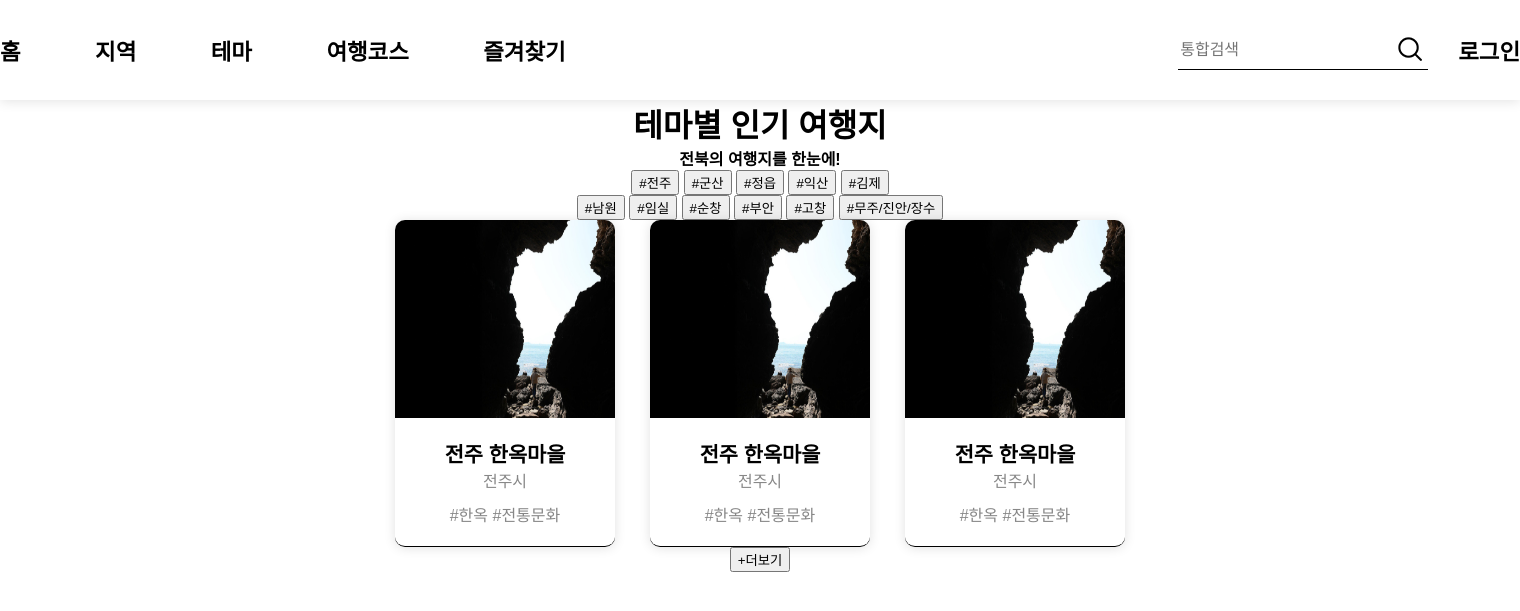
After one commit to Milk0621/project-jeonbuk-tour, a Flask app: page /theme in a window 1520 px wide. The commit adds this page. Shown: the top 611 px of the page. Run offline with Flask 3, Linux system fonts and the light colour scheme; some libraries are stand-ins or nearby versions.

Commit message:
html css

```diff
--- a/app.py
+++ b/app.py
@@ -3,6 +3,14 @@ app = Flask(__name__)
 
 @app.route("/")
 def home():
-    return render_template("header.html")
+    return render_template("home.html")
+
+@app.route("/region")
+def region():
+    return render_template("region.html")
+
+@app.route("/theme")
+def theme():
+    return render_template("theme.html")
 
 app.run(debug=True)
--- /dev/null
+++ b/dao/user_dao.py
@@ -0,0 +1 @@
+import pymysql
--- /dev/null
+++ b/static/css/region.css
@@ -0,0 +1,43 @@
+.wrap{
+    width: 1520px;
+    margin: 0 auto;
+    text-align: center;
+}
+.content-box{
+    display: flex;
+    flex-wrap: wrap;
+    flex-direction: row;
+    justify-content: center;
+    align-items: center;
+    gap: 35px;
+}
+.content{
+    width: 220px;
+    box-shadow: 0px 1px 12px 0px #0000001f;
+    border-radius: 10px;
+    display: flex;
+    flex-direction: column;
+    justify-content: center;
+    border-bottom: 1px solid #000;
+}
+.content img{
+    width: 220px;
+    height: 198px;
+    border-radius: 10px;
+    border-bottom-left-radius: 0;
+    border-bottom-right-radius: 0;
+    vertical-align: top;
+}
+.content .txt{
+    margin: 20px 0;
+}
+.content .txt h3{
+    font-size: 1.3rem;
+}
+.content .txt p{
+    font-weight: 400;
+    color: #878787;
+}
+.content .txt p:last-child{
+    margin-top: 10px;
+}
--- a/templates/header.html
+++ b/templates/header.html
@@ -20,11 +20,11 @@
     <header>
         <div class="container">
             <ul>
-                <li><a href="#">홈</a></li>
-                <li><a href="#">지역</a></li>
-                <li><a href="#">테마</a></li>
-                <li><a href="#">여행코스</a></li>
-                <li><a href="#">즐겨찾기</a></li>
+                <li><a href="/">홈</a></li>
+                <li><a href="/region">지역</a></li>
+                <li><a href="/theme">테마</a></li>
+                <li><a href="/course">여행코스</a></li>
+                <li><a href="/favorite">즐겨찾기</a></li>
             </ul>
             <div class="right">
                 <div class="search">
--- a/templates/home.html
+++ b/templates/home.html
@@ -6,6 +6,6 @@
     <title>Home</title>
 </head>
 <body>
-    {%include header.html%}
+    {%include "header.html"%}
 </body>
 </html>
--- /dev/null
+++ b/templates/theme.html
@@ -0,0 +1,60 @@
+<!DOCTYPE html>
+<html lang="en">
+<head>
+    <meta charset="UTF-8">
+    <meta name="viewport" content="width=device-width, initial-scale=1.0">
+    <title>theme</title>
+    <link rel="stylesheet" href="{{url_for('static', filename='./css/region.css')}}">
+</head>
+<body>
+    {%include "header.html"%}
+    <div class="wrap">
+        <h1>테마별 인기 여행지</h1>
+        <p>전북의 여행지를 한눈에!</p>
+        <div class="region">
+            <div>
+                <button value="jeonju">#전주</button>
+                <button value="jeonju">#군산</button>
+                <button value="jeonju">#정읍</button>
+                <button value="jeonju">#익산</button>
+                <button value="jeonju">#김제</button>
+            </div>
+            <div>
+                <button value="jeonju">#남원</button>
+                <button value="jeonju">#임실</button>
+                <button value="jeonju">#순창</button>
+                <button value="jeonju">#부안</button>
+                <button value="jeonju">#고창</button>
+                <button value="jeonju">#무주/진안/장수</button>
+            </div>
+        </div>
+        <div class="content-box">
+            <div class="content">
+                <img src="{{url_for('static', filename='./img/img.jpg')}}" alt="">
+                <div class="txt">
+                    <h3>전주 한옥마을</h5>
+                    <p>전주시</p>
+                    <p>#한옥 #전통문화</p>
+                </div>
+            </div>
+            <div class="content">
+                <img src="{{url_for('static', filename='./img/img.jpg')}}" alt="">
+                <div class="txt">
+                    <h3>전주 한옥마을</h5>
+                    <p>전주시</p>
+                    <p>#한옥 #전통문화</p>
+                </div>
+            </div>
+            <div class="content">
+                <img src="{{url_for('static', filename='./img/img.jpg')}}" alt="">
+                <div class="txt">
+                    <h3>전주 한옥마을</h5>
+                    <p>전주시</p>
+                    <p>#한옥 #전통문화</p>
+                </div>
+            </div>
+        </div>
+        <button>+더보기</button>
+    </div>
+</body>
+</html>
```
Also changed, not shown: db.vuerd.json (+50 -17 lines), templates/region.html (added, +60 -0 lines), static/img/img.jpg (added), vo/user_vo.py (added).
